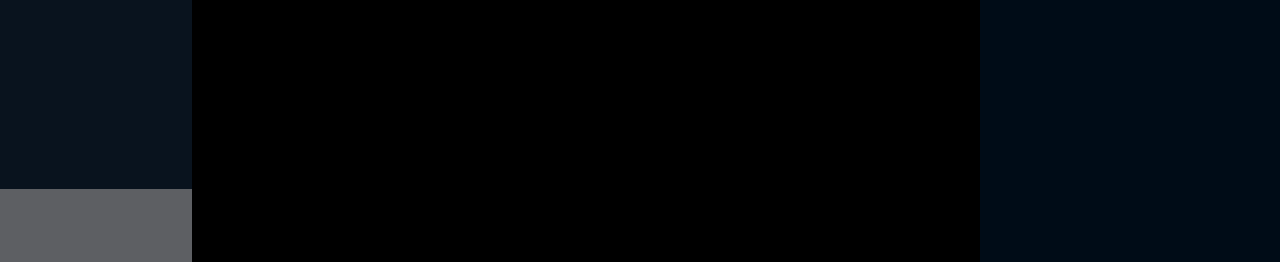
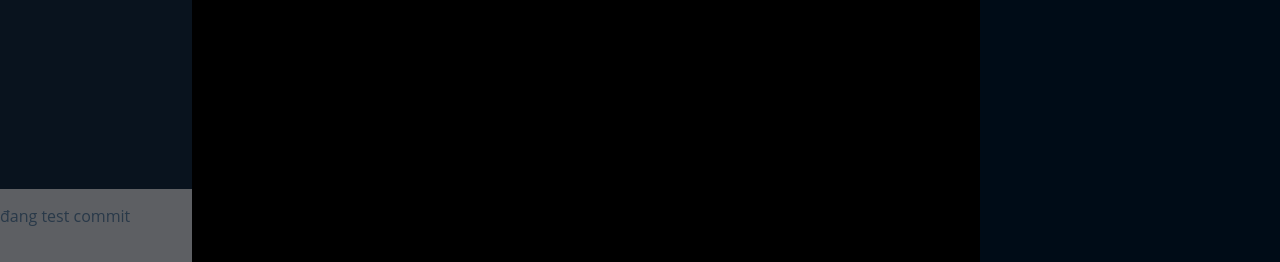
Before and after one commit to vvt2605/MusicpageJs, a plain HTML site: page index.html in a window 1280 px wide. Shown: the part 803-1065 px from the top of the page. Drawn offline with Linux system fonts and the light colour scheme.

```diff
--- a/index.html
+++ b/index.html
@@ -253,7 +253,9 @@
   <div id="musicPlayer">
 
 
-
+<div class="test_commit">
+  <p>đang test commit</p>
+</div>
 <!--
     <div id="songList">
       <ul>
```
